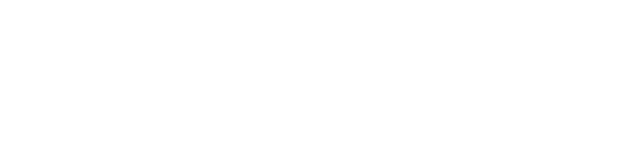
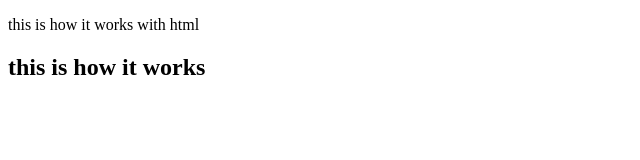
Before and after one commit to Cbel1992/git-, a plain HTML site: page version-control/index.html in a window 1280 px wide. Shown: the whole page, without its empty margins (0-640 px from the left). Drawn offline with Linux system fonts and the light colour scheme.

Commit message:
version 2

```diff
--- /dev/null
+++ b/version-control/console.js
@@ -0,0 +1,2 @@
+console.log(console.js)
+console.log("version 2")
--- a/version-control/index.html
+++ b/version-control/index.html
@@ -6,6 +6,7 @@
     <title>Document</title>
 </head>
 <body>
-
+    <p>this is how it works with html</p>
+    <h2>this is how it works</h2>
 </body>
 </html>
```
